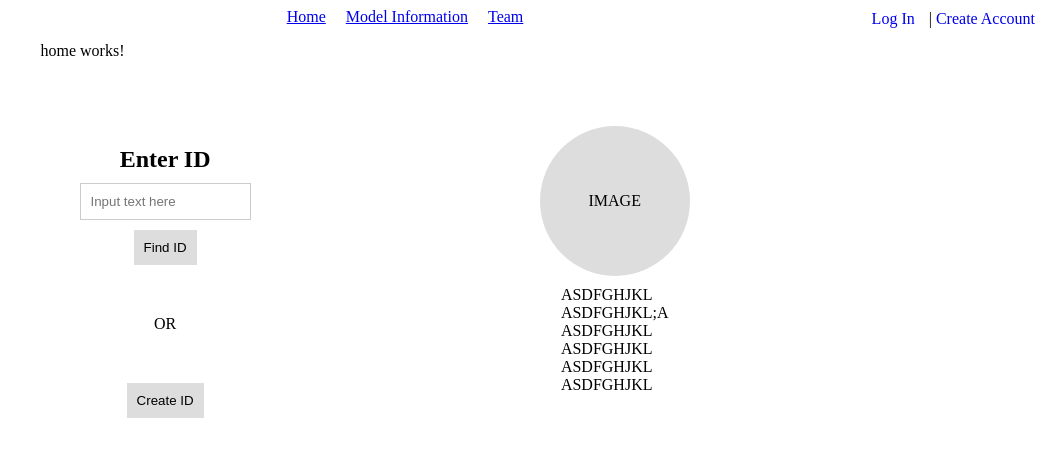
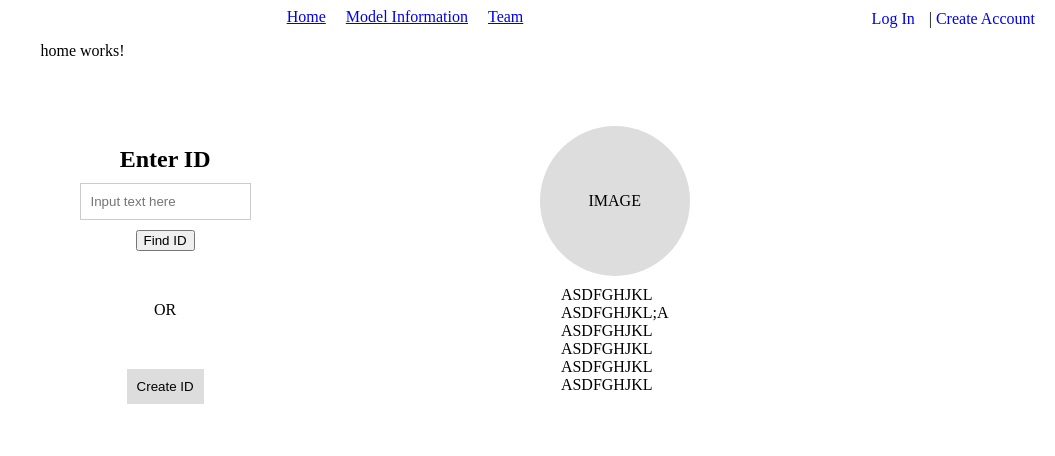
Before and after one commit to dbaglodi/Healthcare-Fraud-Detection, an Angular app in the folder healthcare-fraud-detection/: page /home in a window 1280 px wide. Shown: the top 456 px of the page, without its empty margins (225-1280 px from the left). Built offline with nearby package versions, Linux system fonts and the light colour scheme.

Commit message:
add button basic funct

```diff
--- a/healthcare-fraud-detection/src/app/app.module.ts
+++ b/healthcare-fraud-detection/src/app/app.module.ts
@@ -10,6 +10,8 @@ import { ModelInfoComponent } from './model-info/model-info.component';
 import { TeamComponent } from './team/team.component';
 import { LoginComponent } from './login/login.component';
 import { CreateAccountComponent } from './create-account/create-account.component';
+import { FindIdComponent } from './home/get-id-button';
+
 
 @NgModule({
   declarations: [
@@ -18,7 +20,8 @@ import { CreateAccountComponent } from './create-account/create-account.componen
     ModelInfoComponent,
     TeamComponent,
     LoginComponent,
-    CreateAccountComponent
+    CreateAccountComponent,
+    FindIdComponent
   ],
   imports: [
     BrowserModule,
--- /dev/null
+++ b/healthcare-fraud-detection/src/app/home/get-id-button.ts
@@ -0,0 +1,26 @@
+import { Component } from '@angular/core';
+
+@Component({
+  selector: 'get-id-button',
+  template: `
+    <button (click)="findId()">Find ID</button>
+    <p *ngIf="id">Found ID: {{ id }}</p>
+  `,
+  styles: [``]
+})
+export class FindIdComponent {
+  id: string | null = null;
+
+  findId() {
+    // Simulating an asynchronous operation to find an ID
+    setTimeout(() => {
+      this.id = 'USER_' + Math.floor(Math.random() * 1000);
+      console.log('ID found:', this.id);
+    }, 1000);
+  }
+
+  // decryptfile(data: string): string {
+
+  //   return "";
+  // }
+}
--- a/healthcare-fraud-detection/src/app/home/home.component.html
+++ b/healthcare-fraud-detection/src/app/home/home.component.html
@@ -4,7 +4,7 @@
     <div class="form-section">
       <h2>Enter ID</h2>
       <input type="text" placeholder="Input text here" />
-      <button>Find ID</button>
+      <get-id-button>Find ID</get-id-button>
       <div class="content">OR</div>
       <button>Create ID</button>
     </div>
```
